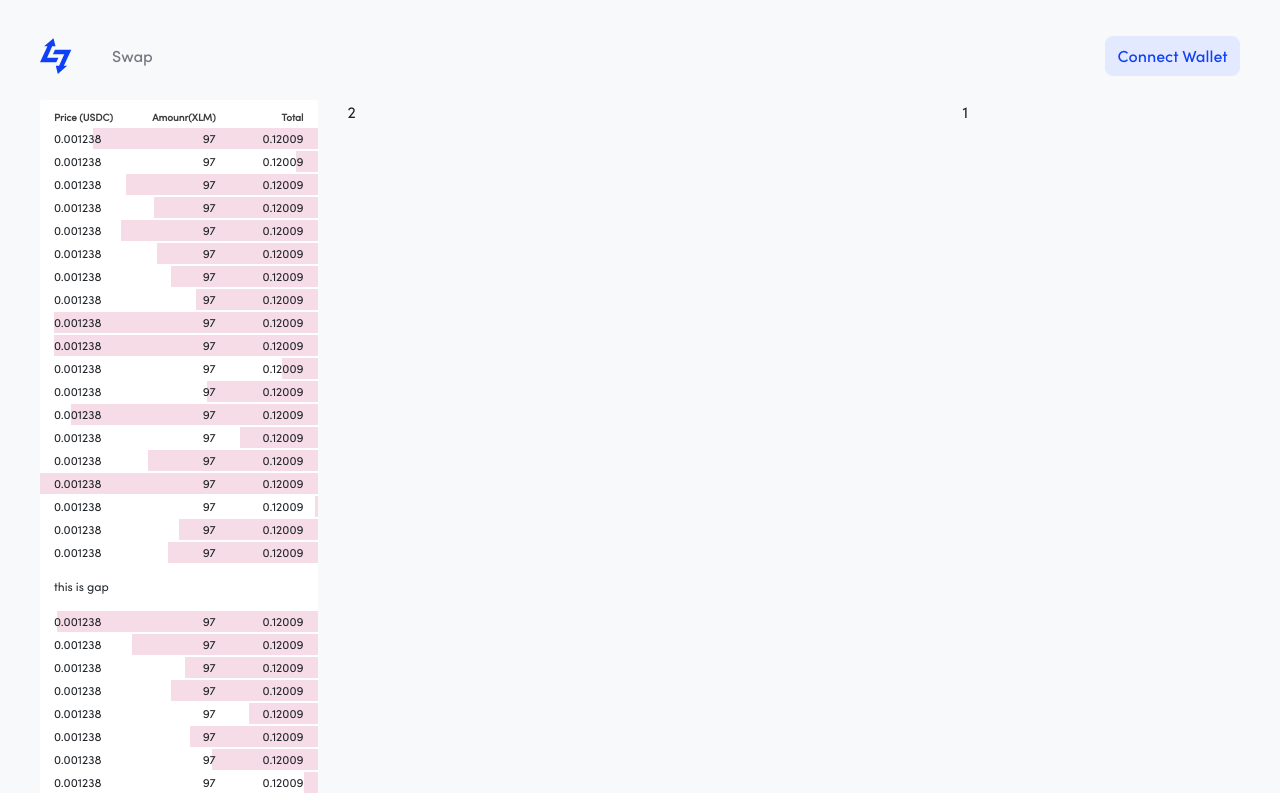
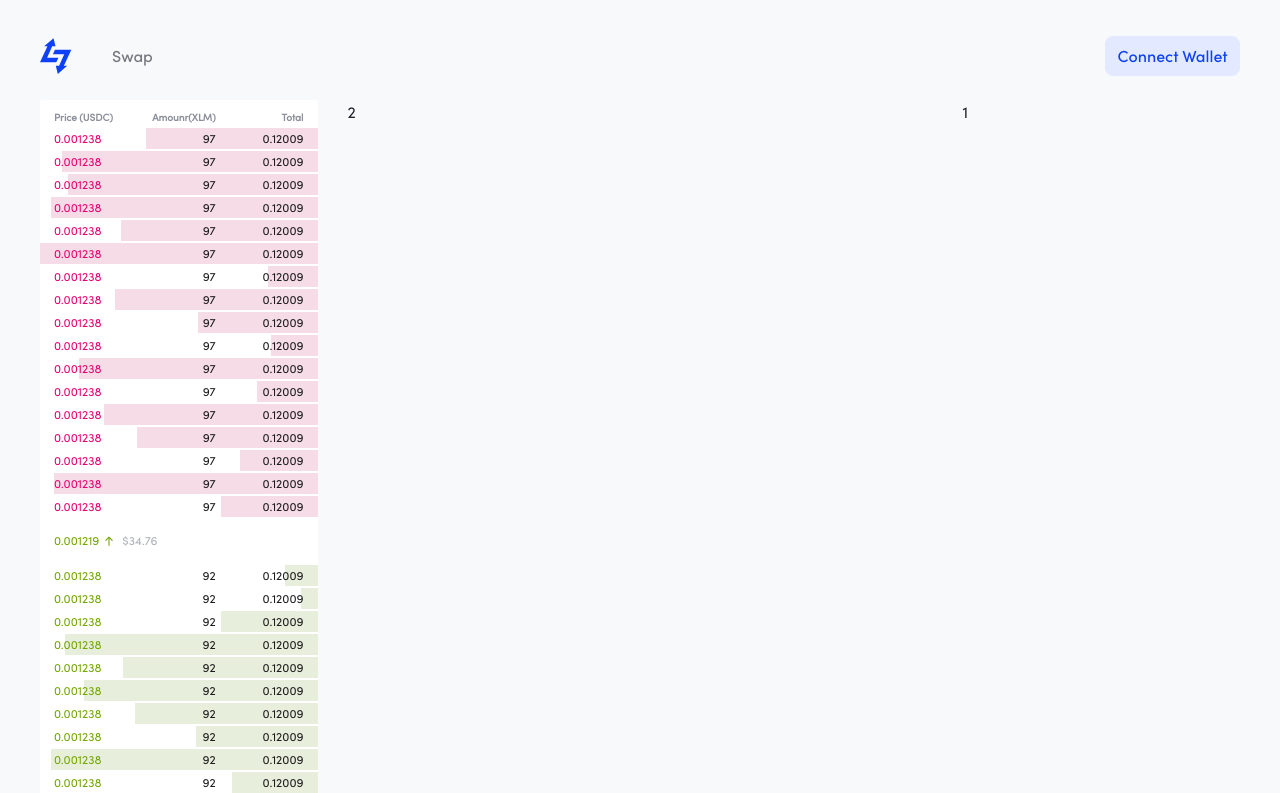
Before and after one commit to lumenswap/lumenswap.io, a React (Create React App) app: page /spot in a window 1280 px wide. Shown: the top 793 px of the page. Built offline with nearby package versions, Linux system fonts and the light colour scheme; a small style sheet from the web is missing; what stellar-sdk would draw is missing.

Commit message:
styled order list component

```diff
--- a/src/components/OrderList/index.js
+++ b/src/components/OrderList/index.js
@@ -4,6 +4,8 @@ import styles from './styles.module.scss';
 
 const OrderList = ({ headerItem, rowItem, gapInfo }) => {
   const randomProgress = () => Math.floor(Math.random() * 100) + 1;
+  const isForSell = (status) => status === 'sell';
+  const generateProgressStyle = (status) => `linear-gradient(to left, ${isForSell(status) ? '#f5dce6' : '#e8eedc'} ${randomProgress()}%, transparent 0%)`;
   return (
     <div className={styles['table-container']}>
       <div className={classNames(styles.heading, styles['table-row'])}>
@@ -13,20 +15,29 @@ const OrderList = ({ headerItem, rowItem, gapInfo }) => {
       </div>
       <div className={styles['table-body']}>
         {rowItem.map((row, rowIndex) => (
-          <>
+          <div key={`row-${rowIndex}`}>
             <div
-              className={styles.progress}
-              style={{ background: `linear-gradient(to left, #f5dce6 ${randomProgress()}%, transparent 0%)` }}
+              className={classNames(styles.progress,
+                isForSell(row.status) ? styles.sell : styles.buy)}
+              style={{ background: generateProgressStyle(row.status) }}
             >
-              <div className={styles['table-row']} key={rowIndex}>
+              <div className={styles['table-row']}>
                 {row.data.map((item, index) => (
-                  <div className={styles['row-item']} key={index}>{item}</div>
+                  <div className={styles['row-item']} key={`item-${index}`}>{item}</div>
                 ))}
               </div>
             </div>
-            {gapInfo.index === rowIndex
-            && <div className={styles.gap}>this is gap</div>}
-          </>
+            {(gapInfo.index - 1) === rowIndex && (
+            <div className={styles.gap}>
+              <span className={classNames(isForSell(gapInfo.status) ? styles.sell : styles.buy,
+                styles.total)}
+              >{gapInfo.total}
+                <span className="icon-arrow-down" />
+              </span>
+              <span className={styles.price}>{gapInfo.price}</span>
+            </div>
+            )}
+          </div>
         ))}
       </div>
     </div>
@@ -35,7 +46,7 @@ const OrderList = ({ headerItem, rowItem, gapInfo }) => {
 
 OrderList.propTypes = {
   headerItem: PropTypes.array.isRequired,
-  rowItem: PropTypes.object.isRequired,
+  rowItem: PropTypes.array.isRequired,
   gapInfo: PropTypes.object.isRequired,
 };
 
--- a/src/components/OrderList/styles.module.scss
+++ b/src/components/OrderList/styles.module.scss
@@ -1,11 +1,4 @@
-.main-container {
-  width: 100%;
-  height: 100%;
-  display: flex;
-  margin: 0;
-  justify-content: center;
-  align-items: center;
-}
+@import "styles/vars";
 
 .table-container {
   display: flex;
@@ -28,6 +21,7 @@
   padding: 1.5px 0;
   align-items: center;
   transition: all 0.15s ease-in-out;
+  color: $CodGray;
 }
 
 .row-item:first-child, .row-item:last-child {
@@ -35,15 +29,20 @@
   padding-left: 14px;
 }
 
+.sell .row-item:first-child, .sell.total {
+  color: $Rose;
+}
+
+.buy .row-item:first-child, .buy.total {
+  color: $Limeade;
+}
+
 //header
-.heading {
-  color: #3e3e3e;
+.heading .row-item {
+  color: $Manatee;
   font-weight: bold;
   white-space: nowrap;
   font-size: 10px;
-}
-
-.heading .row-item{
   justify-content: flex-end;
 }
 
@@ -61,6 +60,7 @@
   justify-content: flex-start;
 }
 
+// progress bar
 .progress {
   width: 100%;
   margin: 2px 0;
@@ -69,5 +69,26 @@
 .gap {
   padding: 13px 14px;
   font-size: 12px;
-  //background-color: red;
+  display: flex;
+  align-items: center;
 }
+
+.total {
+  display: flex;
+  align-items: center;
+  :global(.icon-arrow-down) {
+    margin-left: 4px;
+    margin-right: 7px;
+    display: block;
+  }
+}
+
+.buy.total {
+  :global(.icon-arrow-down) {
+    transform: scaleY(-1);
+  }
+}
+
+.price {
+  color: $Bombay;
+}
--- a/src/pages/Spot/index.js
+++ b/src/pages/Spot/index.js
@@ -4,10 +4,17 @@ import OrderList from 'components/OrderList';
 import styles from './styles.module.scss';
 
 const orderListHeader = ['Price (USDC)', 'Amounr(XLM)', 'Total'];
-const orderListItems = Array(34).fill({
+const orderListItems = Array(17).fill({
   data: ['0.001238', '97', '0.12009'],
   progress: 1,
-});
+  status: 'sell',
+}).concat(Array(17).fill(
+  {
+    data: ['0.001238', '92', '0.12009'],
+    progress: 1,
+    status: 'buy',
+  },
+));
 
 const Spot = () => (
   <div className="container-fluid">
@@ -20,7 +27,7 @@ const Spot = () => (
               headerItem={orderListHeader}
               rowItem={orderListItems}
               gapInfo={{
-                index: 18, status: 'sell', total: '0.001219', price: '$34.76',
+                index: 17, status: 'buy', total: '0.001219', price: '$34.76',
               }}
             />
           </div>
--- a/src/styles/vars.scss
+++ b/src/styles/vars.scss
@@ -20,3 +20,5 @@ $Shamrock: #37c98f;
 $Geyser: #cfd5e2;
 $Waterloo: #7d7d92;
 $Punch: #db2f2f;
+$Rose: #ea0070;
+$Limeade: #74a700;
```
